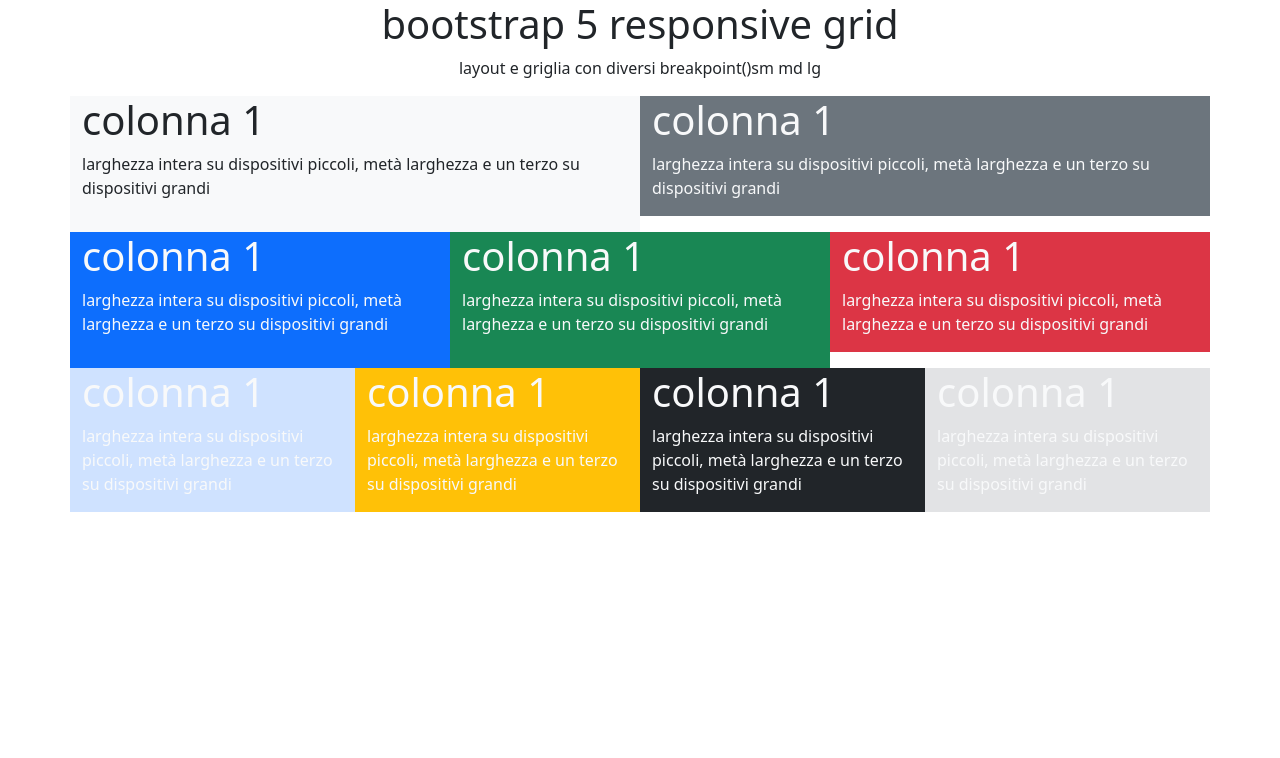
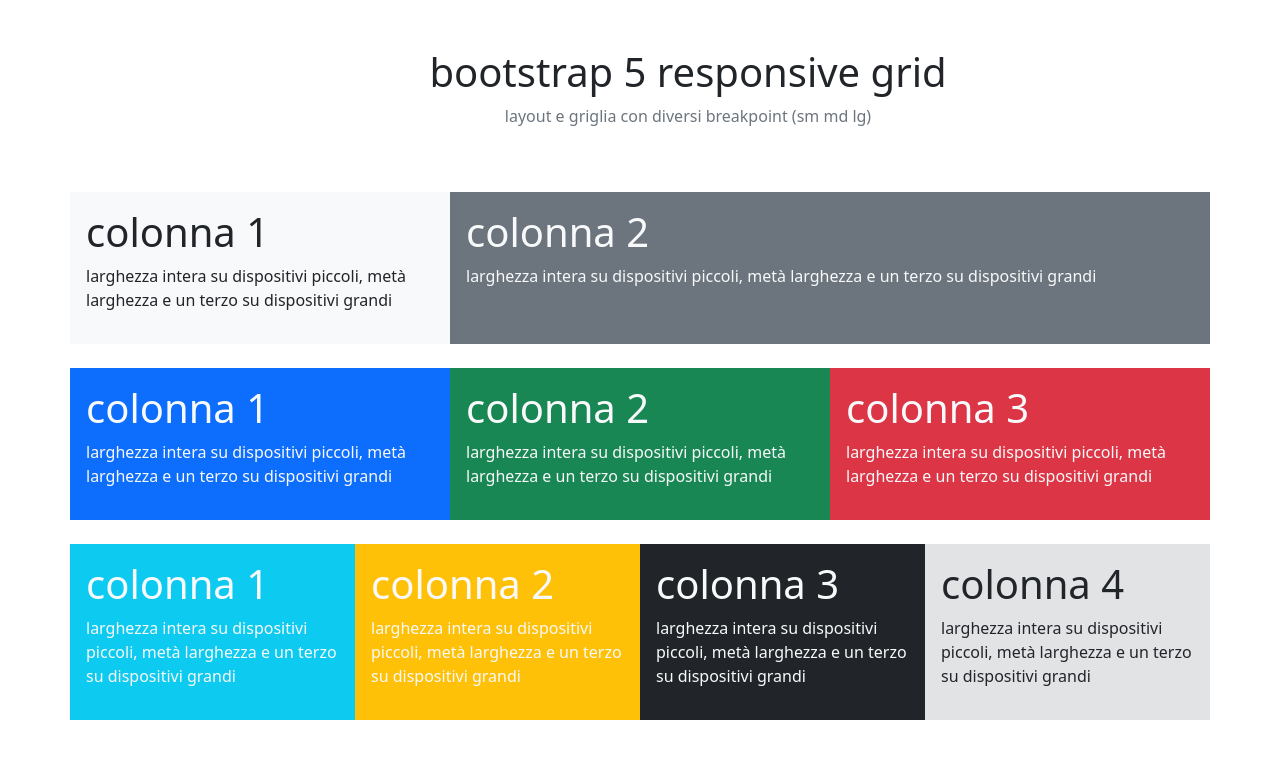
Before and after one commit to alessandroguddo02/htmlcss-bootstrap-layout, a plain HTML site: page index.html in a window 1280 px wide. Drawn offline with nearby package versions, Linux system fonts and the light colour scheme.

Commit message:
completed

```diff
--- a/index.html
+++ b/index.html
@@ -14,58 +14,58 @@
 <body>
     <div class="container">
         <div class="row">
-            <div class="col-12 text-center">
+            <div class="col-12 text-center m-5">
                 <h1>bootstrap 5 responsive grid</h1>
-                <p>layout e griglia con diversi breakpoint()sm md lg</p>
+                <p class="text-secondary">layout e griglia con diversi breakpoint (sm md lg)</p>
             </div>
               <!--riga1-->
-            <div class="col-12 col-md-6 bg-light">
+            <div class="col-12 col-md-6 col-lg-4 bg-light  mb-md-4 p-3">
                 <h1>colonna 1</h1>
                 <p>larghezza intera su dispositivi piccoli, metà larghezza e un terzo su dispositivi grandi</p>
             </div>
 
              <!--riga2-->
-            <div class="col-12 col-md-6 bg-secondary text-light mb-3">
+            <div class="col-12 col-md-6 col-lg-8 bg-secondary text-light mb-3 mb-md-4 p-3">
+                <h1>colonna 2</h1>
+                <p>larghezza intera su dispositivi piccoli, metà larghezza e un terzo su dispositivi grandi</p>
+            </div>
+
+             <!--riga3-->
+            <div class="col-6 col-md-4 bg-primary text-light mb-md-4 p-3">
                 <h1>colonna 1</h1>
                 <p>larghezza intera su dispositivi piccoli, metà larghezza e un terzo su dispositivi grandi</p>
             </div>
 
-             <!--riga3-->
-            <div class="col-6 col-md-4 bg-primary text-light">
+            <div class="col-6 col-md-4 bg-success text-light mb-md-4 p-3">
+                <h1>colonna 2</h1>
+                <p>larghezza intera su dispositivi piccoli, metà larghezza e un terzo su dispositivi grandi</p>
+            </div>
+
+             <!--riga4-->
+            <div class="col-12 col-md-4 bg-danger text-light mb-3 mb-md-4 p-3">
+                <h1>colonna 3</h1>
+                <p>larghezza intera su dispositivi piccoli, metà larghezza e un terzo su dispositivi grandi</p>
+            </div>
+
+             <!--riga5-->
+            <div class="col-6 col-md-3 bg-info text-light p-3">
                 <h1>colonna 1</h1>
                 <p>larghezza intera su dispositivi piccoli, metà larghezza e un terzo su dispositivi grandi</p>
             </div>
 
-            <div class="col-6 col-md-4 bg-success text-light">
-                <h1>colonna 1</h1>
-                <p>larghezza intera su dispositivi piccoli, metà larghezza e un terzo su dispositivi grandi</p>
-            </div>
-
-             <!--riga4-->
-            <div class="col-12 col-md-4 bg-danger text-light mb-3">
-                <h1>colonna 1</h1>
-                <p>larghezza intera su dispositivi piccoli, metà larghezza e un terzo su dispositivi grandi</p>
-            </div>
-
-             <!--riga5-->
-            <div class="col-6 col-md-3 bg-primary-subtle text-light">
-                <h1>colonna 1</h1>
-                <p>larghezza intera su dispositivi piccoli, metà larghezza e un terzo su dispositivi grandi</p>
-            </div>
-
-            <div class="col-6 col-md-3 bg-warning text-light">
-                <h1>colonna 1</h1>
+            <div class="col-6 col-md-3 bg-warning text-light p-3">
+                <h1>colonna 2</h1>
                 <p>larghezza intera su dispositivi piccoli, metà larghezza e un terzo su dispositivi grandi</p>
             </div>
 
              <!--riga6-->
-            <div class="col-6 col-md-3 bg-dark text-light">
-                <h1>colonna 1</h1>
+            <div class="col-6 col-md-3 bg-dark text-light p-3">
+                <h1>colonna 3</h1>
                 <p>larghezza intera su dispositivi piccoli, metà larghezza e un terzo su dispositivi grandi</p>
             </div>
 
-            <div class="col-6 col-md-3 bg-secondary-subtle text-light">
-                <h1>colonna 1</h1>
+            <div class="col-6 col-md-3 bg-secondary-subtle p-3">
+                <h1>colonna 4</h1>
                 <p>larghezza intera su dispositivi piccoli, metà larghezza e un terzo su dispositivi grandi</p>
             </div>
 
```
